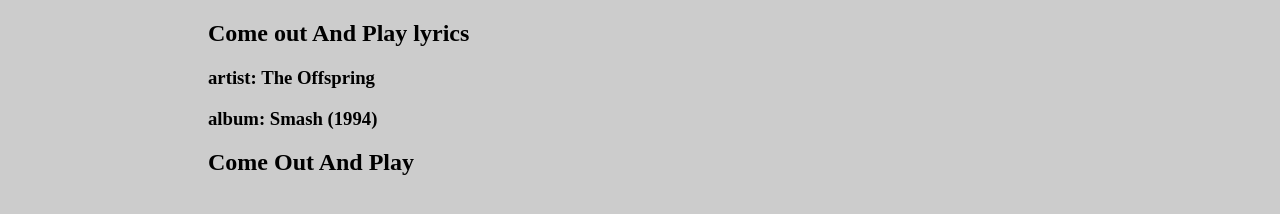
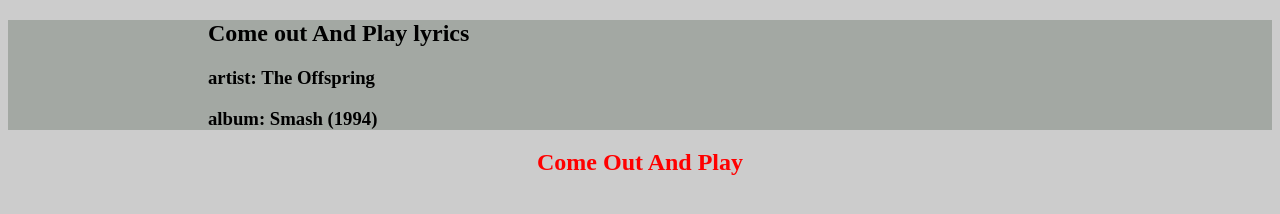
Before and after one commit to j-guyrousset/cloning_test, a plain HTML site: page index.html in a window 1280 px wide. Drawn offline with Linux system fonts and the light colour scheme.

Commit message:
Update style.css

```diff
--- a/css/style.css
+++ b/css/style.css
@@ -10,3 +10,18 @@ body {
 .container {
   margin:0 200px;
 }
+ /*section title*/
+.title {
+  background-color: #a3a8a3;
+}
+
+/*section lyrics*/
+.lyrics {
+  .song-title{
+    text-align: center;
+    color: red;
+  }
+  .text{
+
+  }
+}
```
